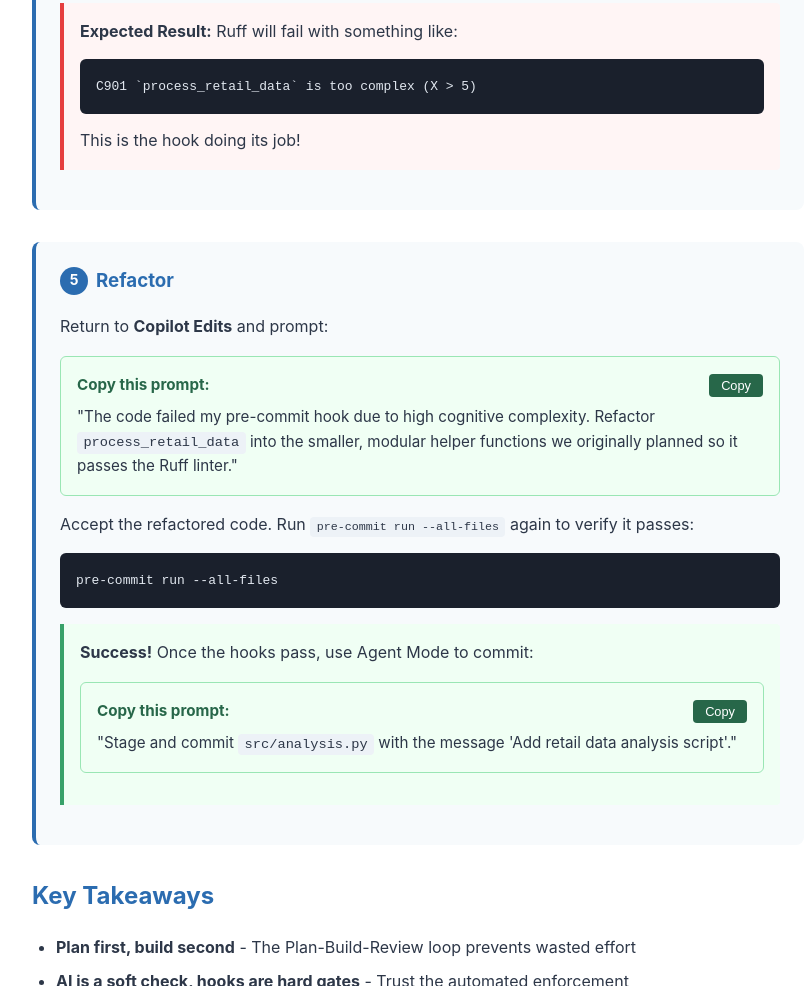
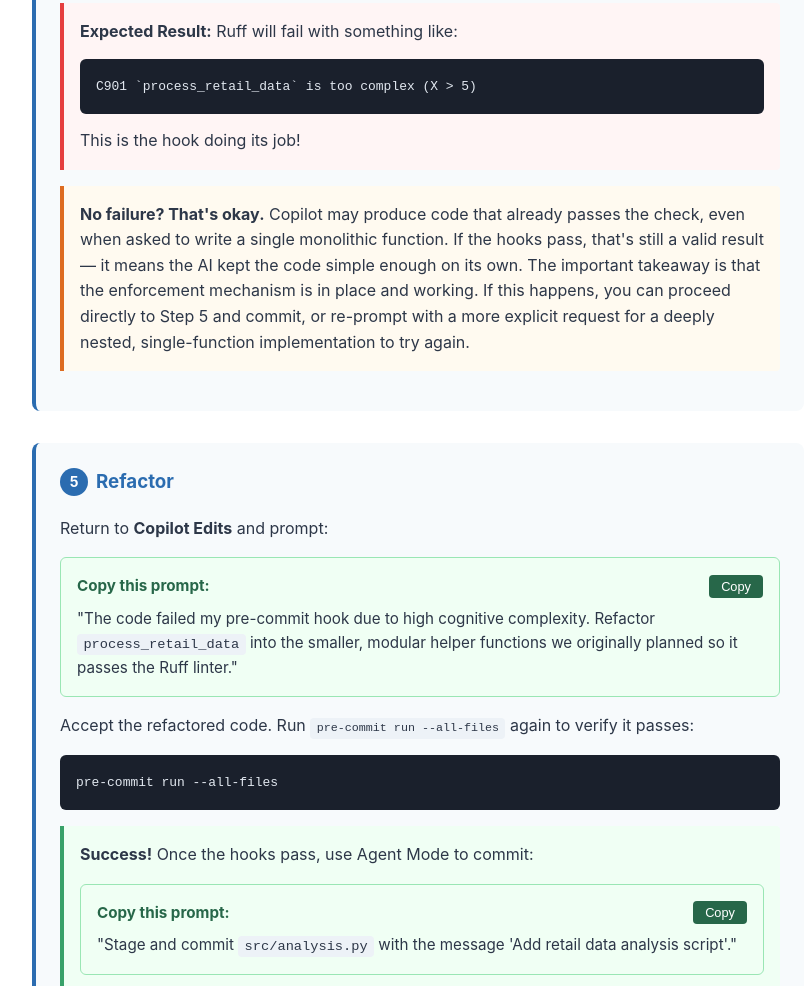
Before and after one commit to Cstewart-HC/programming_w_agents, a plain HTML site: page docs/phases/phase4.html in a window 1280 px wide. Shown: the part 2429-3415 px from the top of the page, without its empty margins (222-1033 px from the left). Drawn offline with Linux system fonts and the light colour scheme.

Commit message:
Add note that Copilot may pass the complexity check — that's okay

```diff
--- a/docs/phases/phase4.html
+++ b/docs/phases/phase4.html
@@ -223,6 +223,10 @@
                     <pre><code>C901 `process_retail_data` is too complex (X > 5)</code></pre>
                     This is the hook doing its job!
                 </div>
+
+                <div class="note">
+                    <strong>No failure? That's okay.</strong> Copilot may produce code that already passes the check, even when asked to write a single monolithic function. If the hooks pass, that's still a valid result — it means the AI kept the code simple enough on its own. The important takeaway is that the enforcement mechanism is in place and working. If this happens, you can proceed directly to Step 5 and commit, or re-prompt with a more explicit request for a deeply nested, single-function implementation to try again.
+                </div>
             </div>
 
             <div class="step-section">
```
